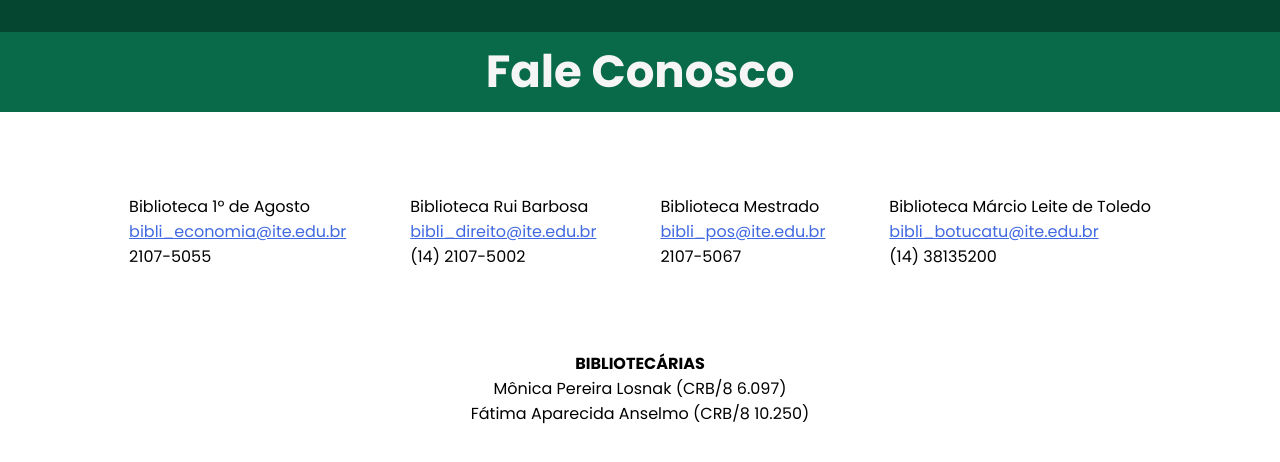
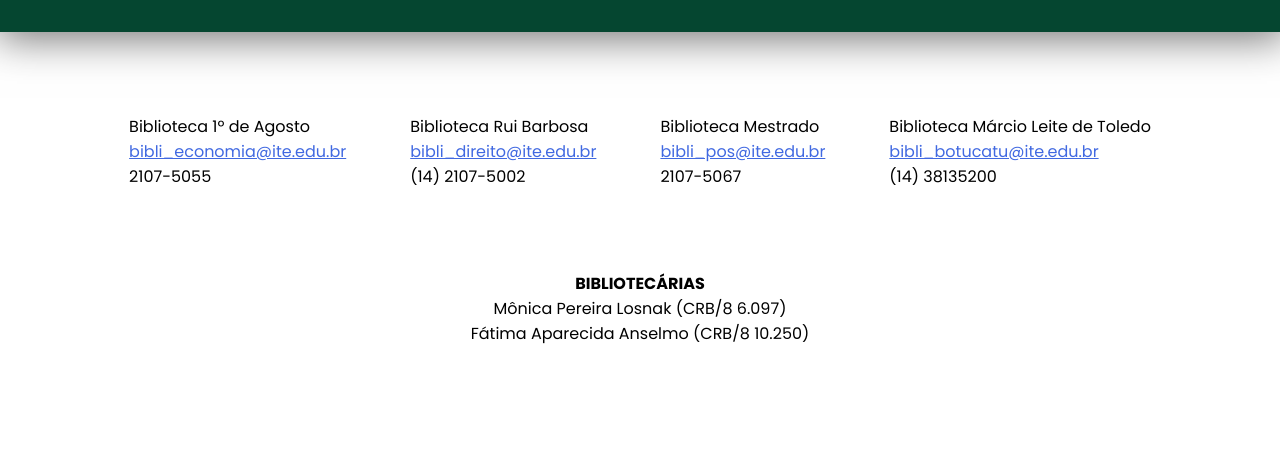
Before and after one commit to JoaoVOSantos/Biblioteca-ITE, a plain HTML site: page pages/faleconosco.html in a window 1280 px wide. Shown: the part 118-580 px from the top of the page. Drawn offline with nearby package versions, Linux system fonts and the light colour scheme.

Commit message:
removendo header fale conosco

```diff
--- a/pages/faleconosco.html
+++ b/pages/faleconosco.html
@@ -35,11 +35,6 @@
             </div>
         </div>
     </header>
-    <div class="container">
-        <div class="container-enter">
-            <p>Fale Conosco</p>
-        </div>
-    </div>
 
 
         <div class="divAll">
```
